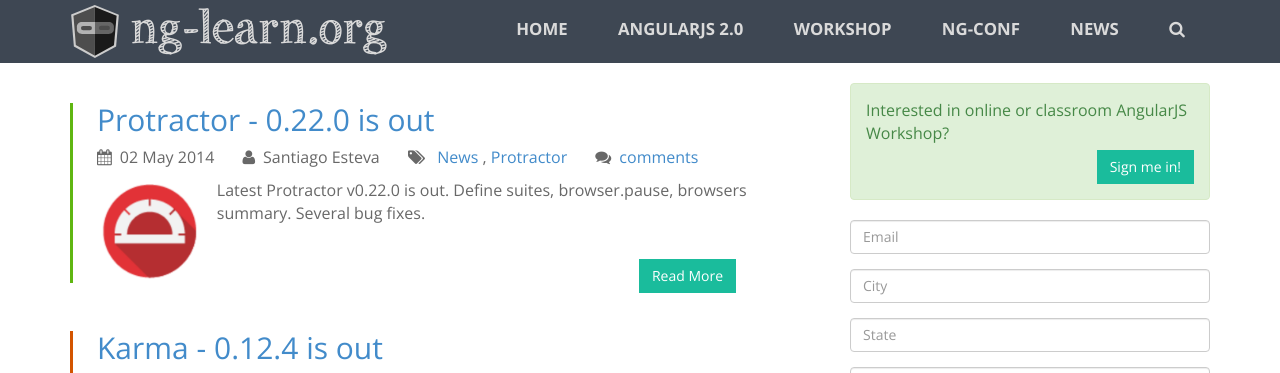
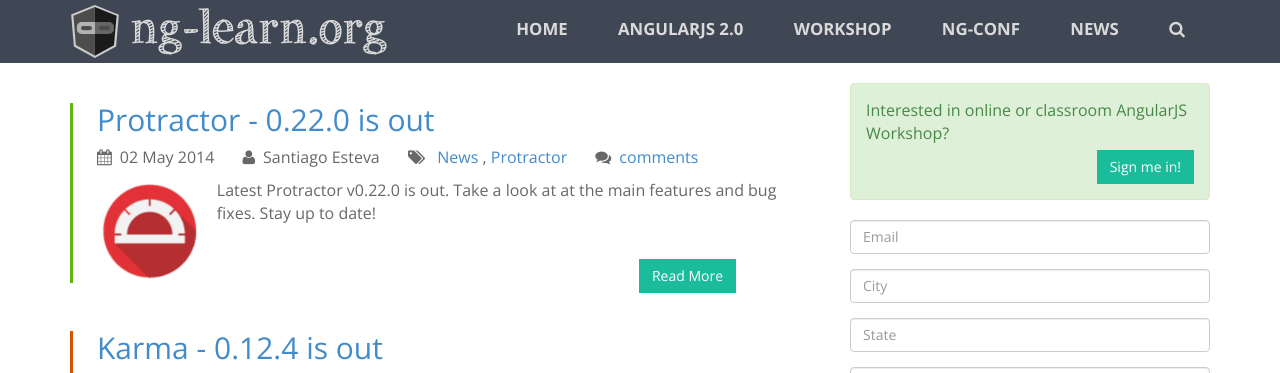
Before and after one commit to ng-learn-org/ng-learn-org.github.io, a Jekyll site: the page built from index.html, in a window 1280 px wide. Shown: the top 373 px of the page. Built offline with Jekyll 4.4.1, drawn with Linux system fonts in a browser that asks for light colours; nearby versions of some CDN libraries; the list of posts is cut into pages by our own code; comment, search, counter and statistics services are not loaded.

Commit message:
updated protractor post

```diff
--- a/_posts/2014-05-02-Protractor-0-22-0.md
+++ b/_posts/2014-05-02-Protractor-0-22-0.md
@@ -7,7 +7,7 @@ categories: [news, protractor]
 ---
 
 Latest Protractor v0.22.0 is out.
-Define suites, browser.pause, browsers summary. Several bug fixes.
+Take a look at at the main features and bug fixes. Stay up to date!
 
 
 ## Features
```
